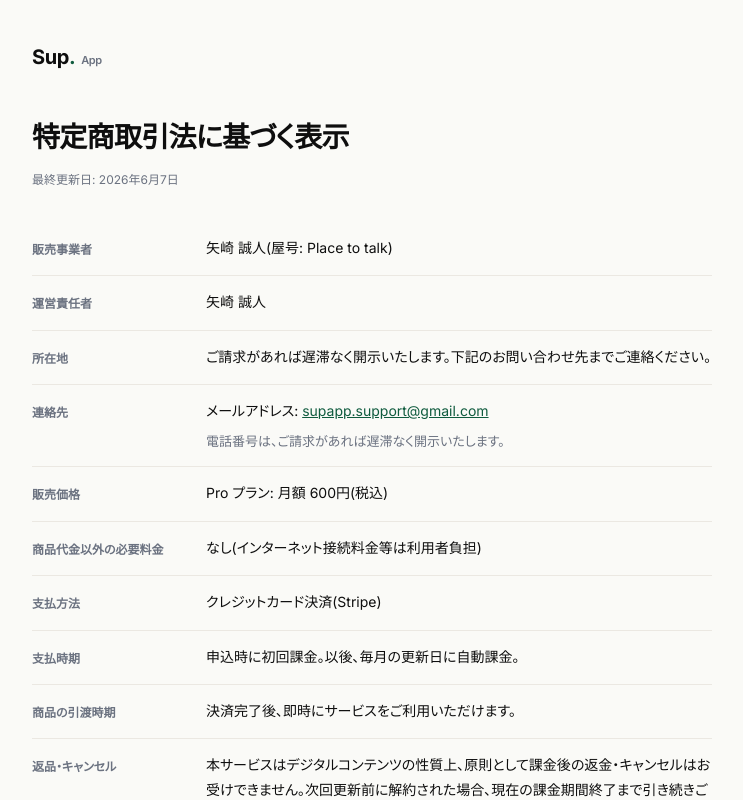
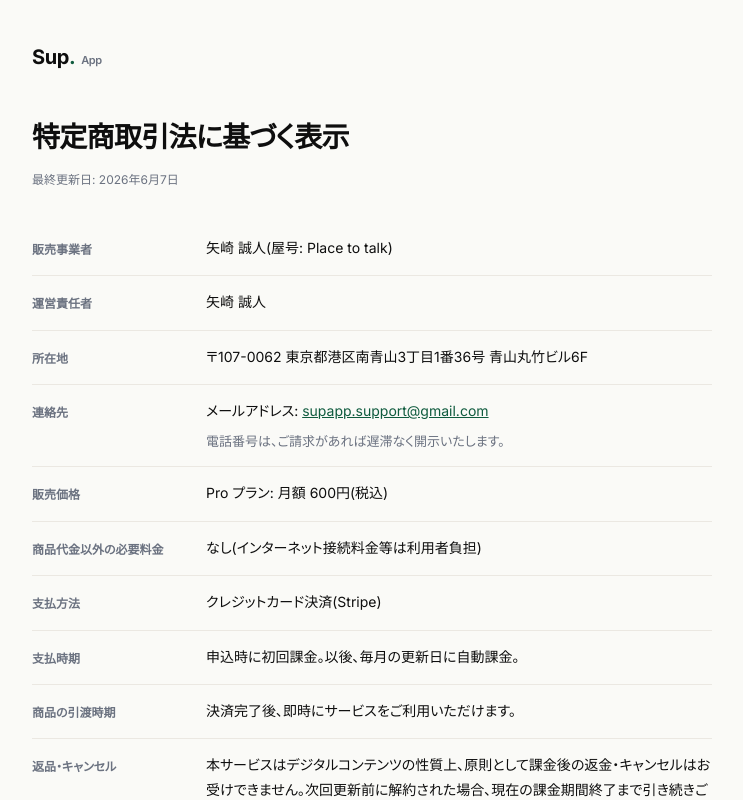
Before and after one commit to mysk123/sup-app, a Next.js app: page /tokushoho in a window 1280 px wide. Shown: the top 800 px of the page, without its empty margins (268-1011 px from the left). Built offline with nearby package versions, Linux system fonts and the light colour scheme.

Commit message:
tokushoho: fill in 所在地 — 青山オフィス(GMO バーチャルオフィス)

```diff
--- a/app/tokushoho/page.tsx
+++ b/app/tokushoho/page.tsx
@@ -26,7 +26,7 @@ export default function TokushohoPage() {
       <Row label="運営責任者">矢崎 誠人</Row>
 
       <Row label="所在地">
-        ご請求があれば遅滞なく開示いたします。下記のお問い合わせ先までご連絡ください。
+        〒107-0062 東京都港区南青山3丁目1番36号 青山丸竹ビル6F
       </Row>
 
       <Row label="連絡先">
```
